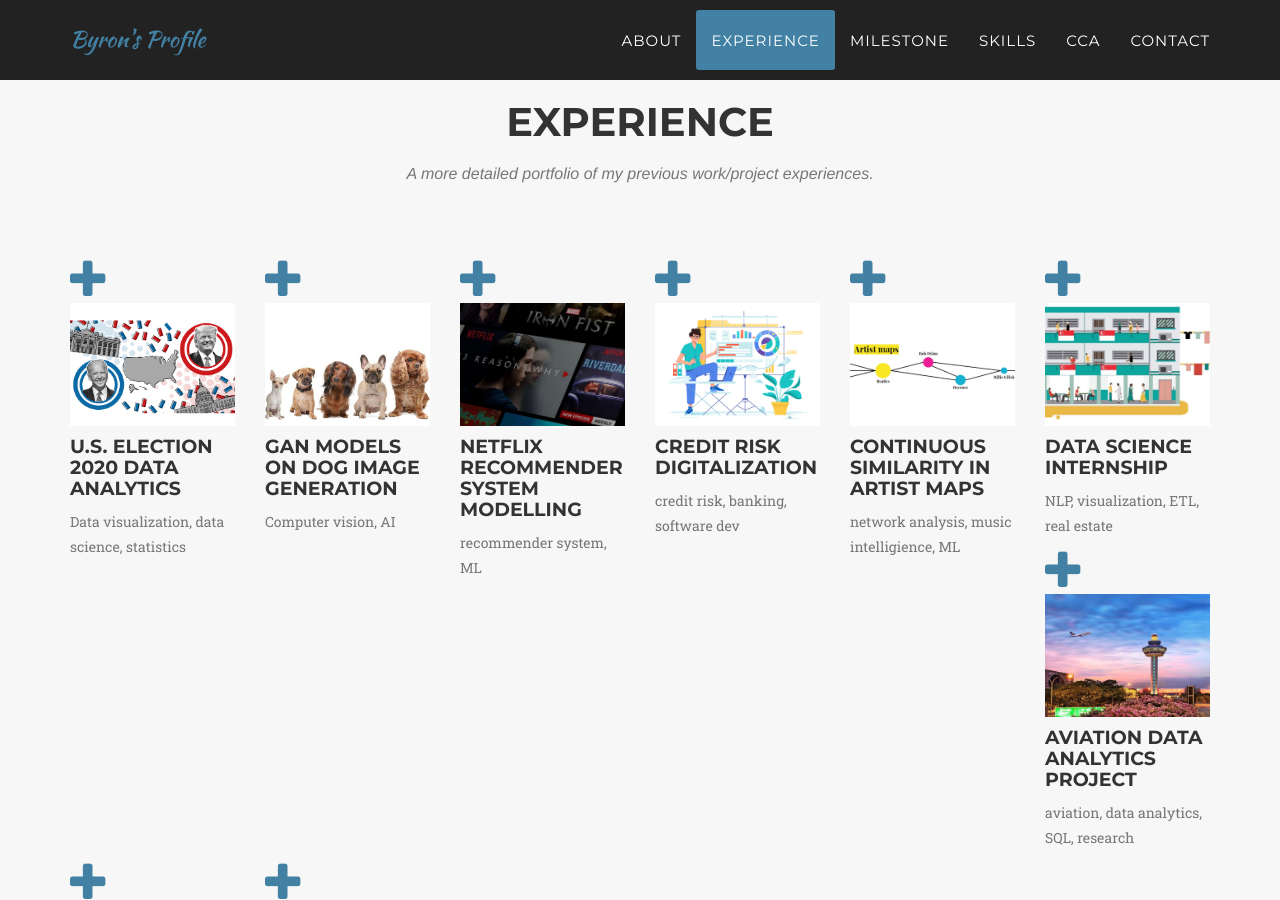
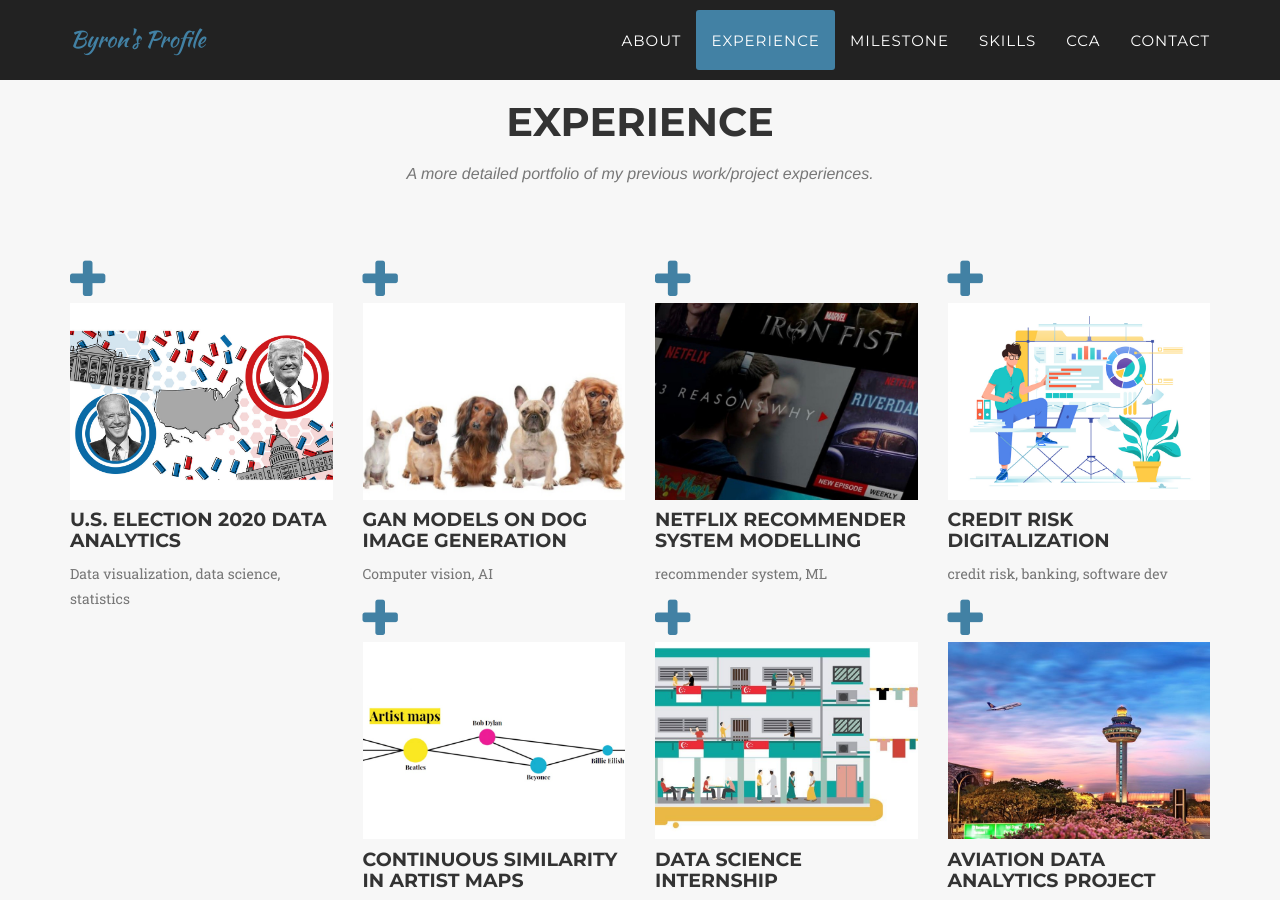
Before and after one commit to yingjiebyron/byron.GitHub.io, a Jekyll site: the page built from index.html, in a window 1280 px wide and 900 px high, scrolled down 1971 px. Built offline with Jekyll 4.4.1, drawn with Linux system fonts in a browser that asks for light colours; some web fonts are replaced.

Commit message:
fixed exp layout

```diff
--- a/_includes/experience.html
+++ b/_includes/experience.html
@@ -10,7 +10,7 @@
             <div class="row">
             {% for post in site.posts %}
                 {% if post.implementation %}
-                    <div class="col-md-2 col-sm-6 grid-item order-{{ post.modal-id }}">
+                    <div class="col-sm-3 col-sm-3 grid-item order-{{ post.modal-id }}">
                         <a href="#portfolioModal{{ post.modal-id }}" class="portfolio-link" data-toggle="modal">
                             <div class="portfolio-hover">
                                 <div class="portfolio-hover-content">
```
